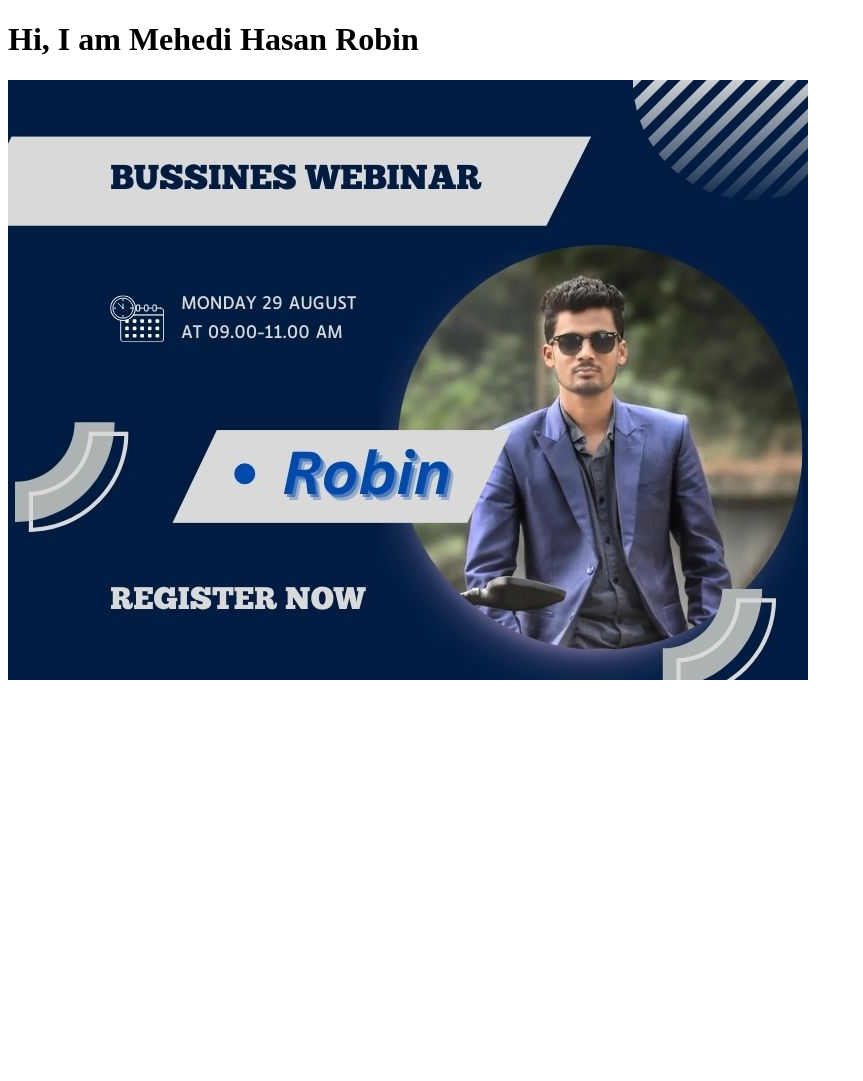
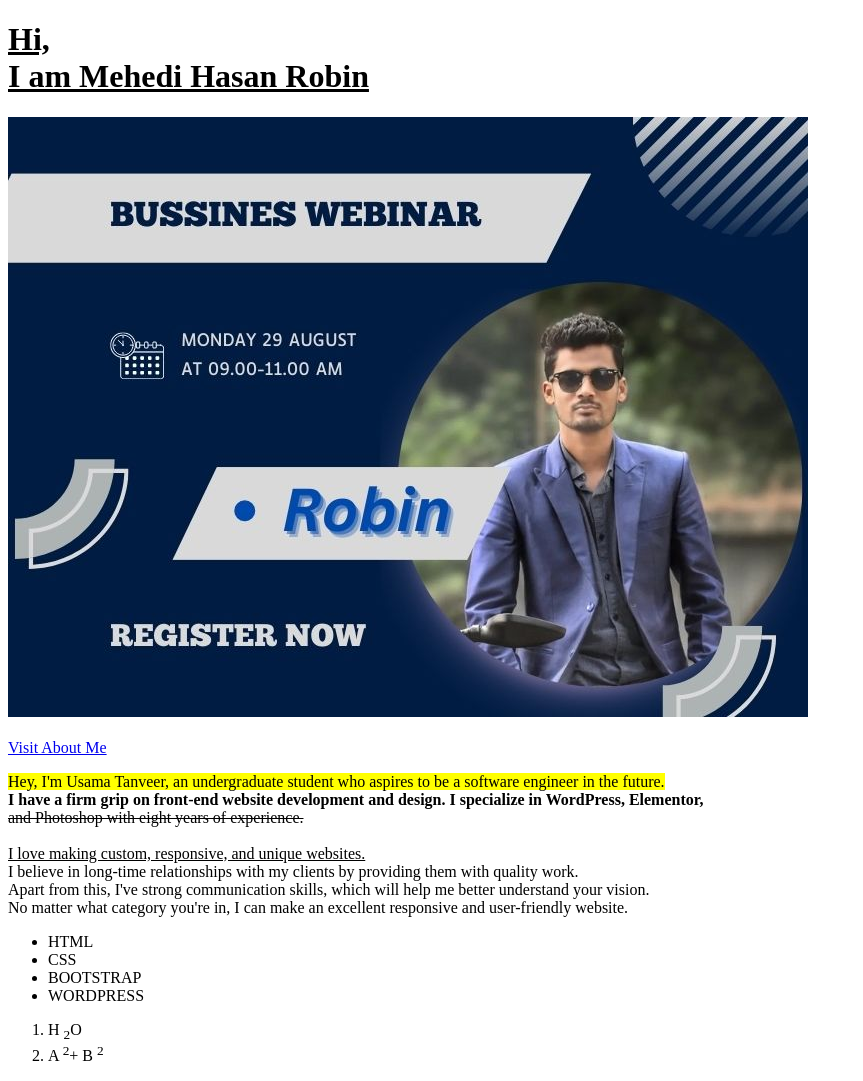
Before and after one commit to robin604680/class-2, a plain HTML site: page index.html in a window 1280 px wide. Shown: the whole page, without its empty margins (0-863 px from the left). Before the commit the page ends 800 px from the top, so only its background shows below. Drawn offline with Linux system fonts and the light colour scheme.

```diff
--- a/index.html
+++ b/index.html
@@ -7,7 +7,32 @@
     <title>Learning HTML</title>
 </head>
 <body>
-    <h1>Hi, I am Mehedi Hasan Robin</h1>
-    <img src="./Add.jpg" alt="">
+    <h1><u>Hi, <br>
+        I am Mehedi Hasan Robin</u> </h1>
+    <img src="./Add.jpg" alt=""> <br><br>
+    <a href="https://www.facebook.com/profile.php?id=100008362272685">Visit About Me</a>
+    <p><mark>Hey, I'm Usama Tanveer, an undergraduate student who aspires to be a software engineer in the future.</mark>  <br>
+    <strong>I have a firm grip on front-end website development and design. I specialize in WordPress, Elementor,</strong>  <br>
+    <del>and Photoshop with eight years of experience.</del>  <br><br>
+
+    <ins>I love making custom, responsive, and unique websites.</ins>  <br>
+
+    I believe in long-time relationships with my clients by providing them with quality work. <br>
+
+    Apart from this, I've strong communication skills, which will help me better understand your vision. <br>
+
+    No matter what category you're in, I can make an excellent responsive and user-friendly website.</p>
+
+    <ul>
+        <li>HTML</li>
+        <li>CSS</li>
+        <li>BOOTSTRAP</li>
+        <li>WORDPRESS</li>
+    </ul>
+
+    <OL>
+        <li>H <sub>2</sub>O</li>
+        <li>A <sup>2</sup>+ B <sup>2</sup></li>
+    </OL>
 </body>
 </html>
```
